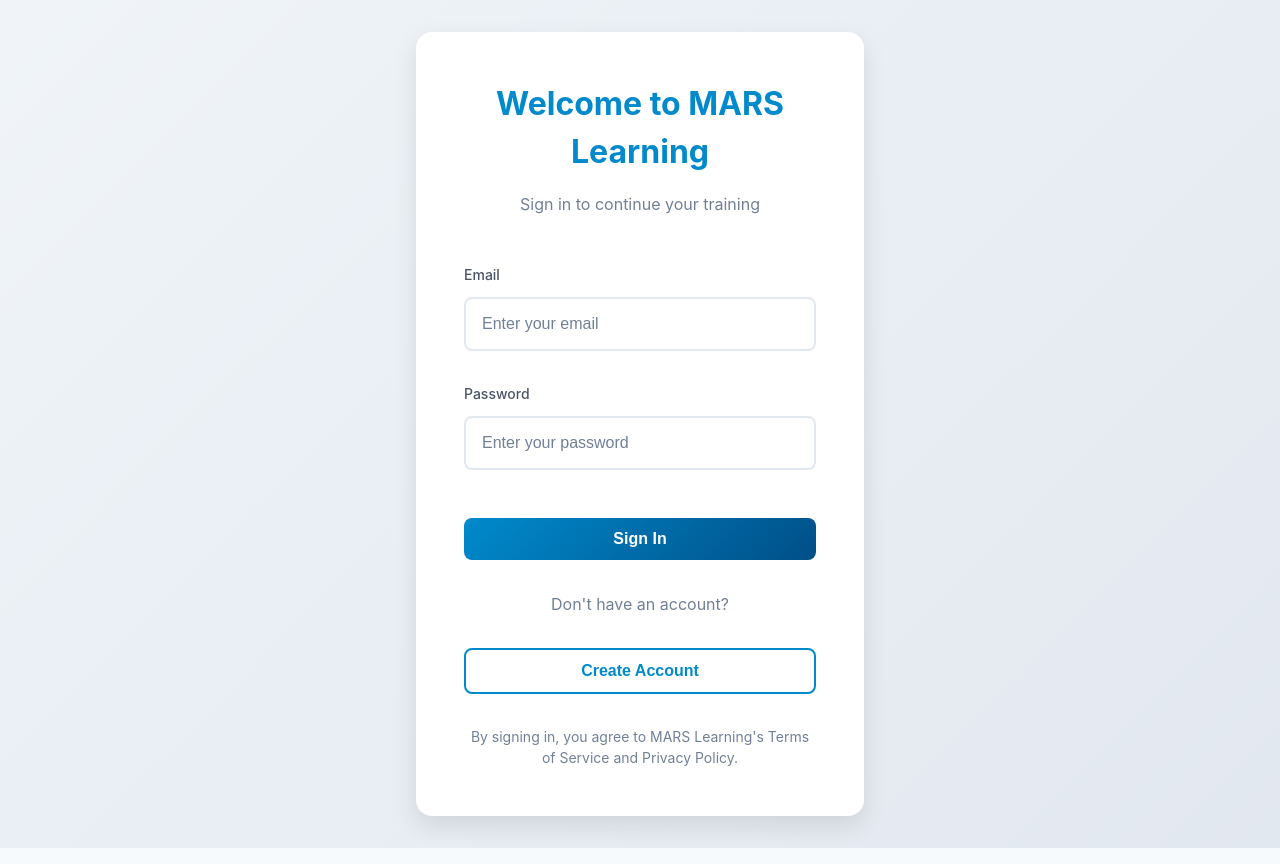
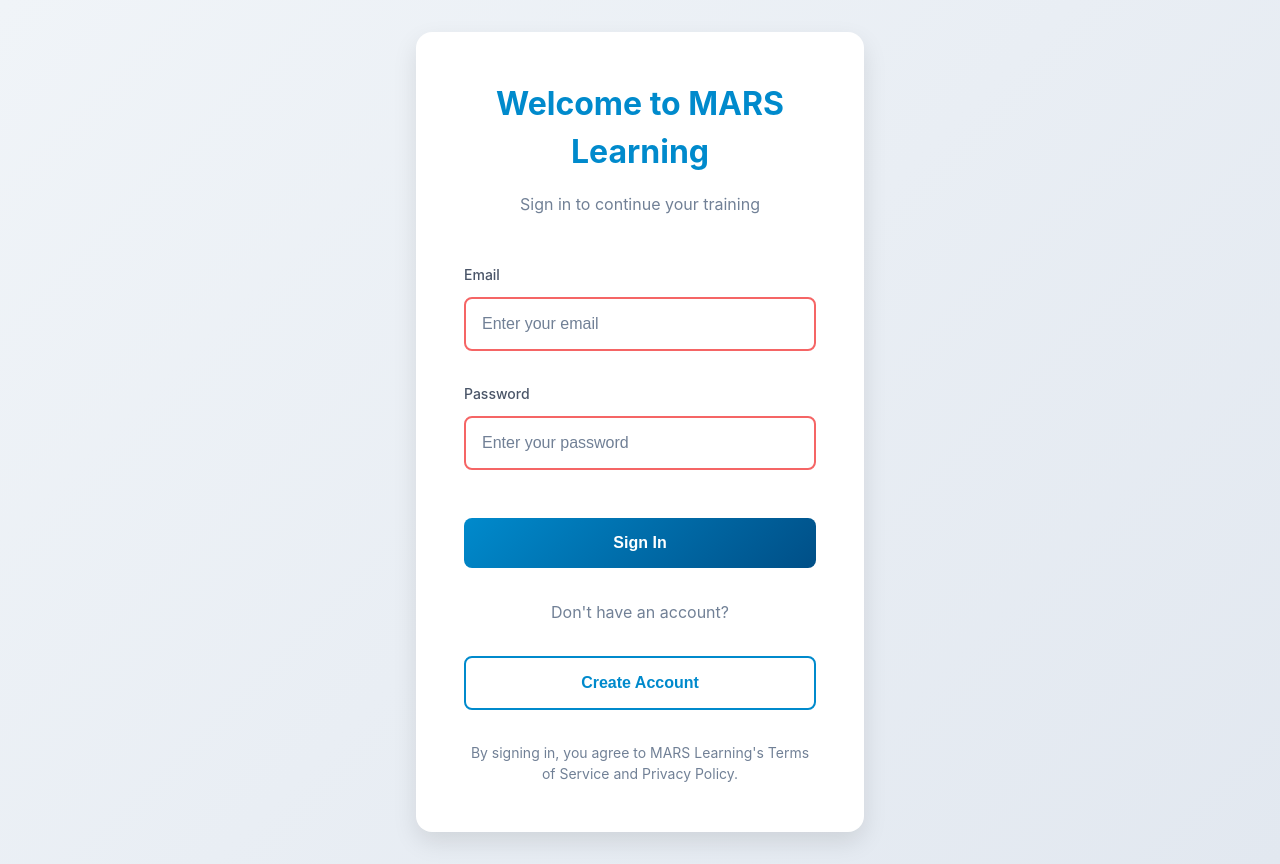
Before and after one commit to jbb1988/quiz-app, a React (Create React App) app: page /#/login in a window 1280 px wide. Built offline with nearby package versions, Linux system fonts and the light colour scheme.

Commit message:
Improve form validation styles and add animations

```diff
--- a/src/styles/components/Auth.css
+++ b/src/styles/components/Auth.css
@@ -39,6 +39,7 @@
 
 .form-group {
   margin-bottom: 2rem;
+  position: relative;
 }
 
 .form-group label {
@@ -69,6 +70,24 @@
   color: var(--color-text-light);
 }
 
+.form-input:invalid {
+  border-color: var(--color-error);
+}
+
+.form-input:invalid:focus {
+  border-color: var(--color-error);
+  box-shadow: 0 0 0 3px rgba(245,101,101,0.1);
+}
+
+.form-input:invalid + .validation-message {
+  display: block;
+  position: absolute;
+  bottom: -1.5rem;
+  left: 0;
+  font-size: 0.75rem;
+  color: var(--color-error);
+}
+
 /* Error Message */
 .error {
   background-color: #fff5f5;
@@ -80,18 +99,42 @@
   font-size: 0.875rem;
   font-weight: 500;
   border: 1px solid rgba(229, 62, 62, 0.1);
+  animation: shake 0.5s cubic-bezier(0.36, 0.07, 0.19, 0.97) both;
+}
+
+@keyframes shake {
+  10%, 90% {
+    transform: translate3d(-1px, 0, 0);
+  }
+  20%, 80% {
+    transform: translate3d(2px, 0, 0);
+  }
+  30%, 50%, 70% {
+    transform: translate3d(-4px, 0, 0);
+  }
+  40%, 60% {
+    transform: translate3d(4px, 0, 0);
+  }
 }
 
 /* Auth Buttons */
 .auth-form .btn {
   width: 100%;
   margin-top: 1rem;
+  padding: 1rem;
+  font-size: 1rem;
 }
 
 .auth-form .btn-primary {
   background: var(--gradient-primary);
   color: white;
   border: none;
+  transition: transform 0.2s, box-shadow 0.2s;
+}
+
+.auth-form .btn-primary:hover {
+  transform: translateY(-1px);
+  box-shadow: 0 4px 6px rgba(0,0,0,0.1);
 }
 
 .auth-form .btn-outline {
```
